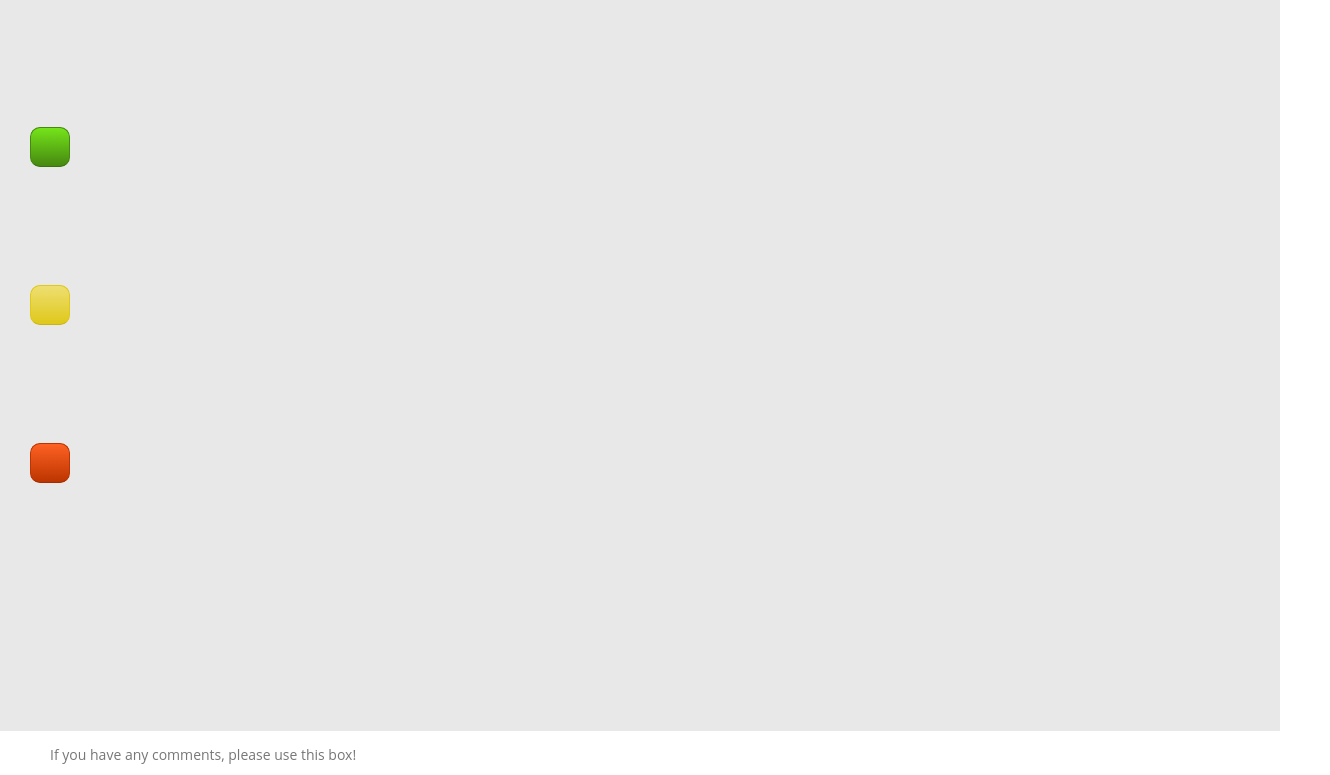
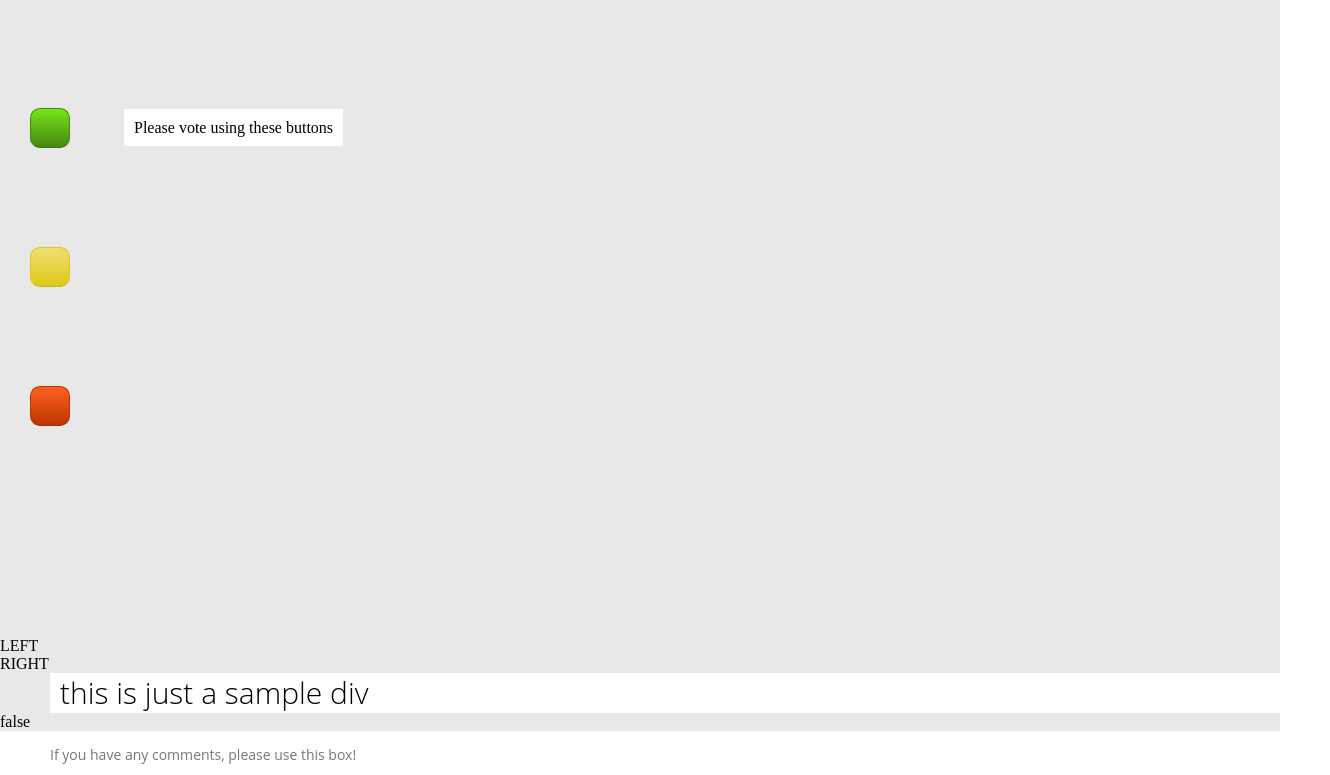
Before and after one commit to dirkjot/steamvoat, a plain HTML site: page src/main/resources/static/index.html in a window 1280 px wide. Shown: the part 69-844 px from the top of the page, 1330 px wide, since content can reach past the window. Drawn offline with nearby package versions, Linux system fonts and the light colour scheme; some packages are replaced by stand-ins of ours.

Commit message:
Animation working on hide

```diff
--- a/src/main/resources/static/index.html
+++ b/src/main/resources/static/index.html
@@ -10,7 +10,7 @@
 
 <div class="flex-container">
     <div class="header-group">
-        <div class="header-item"><h1>SteamVoat</h1></div>
+        <div class="header-item"><h1>SteamVoat: Prof Hald</h1></div>
     </div>
     <div class="vote-group" ng-class="votecolorclass">
         <div class="vote-item"> <!-- not sure why TODO -->
@@ -18,6 +18,8 @@
         <div class="vote-item">
             <button class="btn  green-custom"
                     ng-click="clickbutton('green')">&nbsp;</button>
+            <span ng-hide="voteData.color != '' " class="animate-hide">
+                Please vote using these buttons</span>
         </div>
         <div class="vote-item">
             <button class="btn yellow-custom"
@@ -29,6 +31,15 @@
         </div>
         <div class="vote-item">
             &nbsp;</div>
+    </div>
+
+    <div id='outerdiv'  >
+        <div ng-click="myValue=true" >LEFT</div>
+        <div  ng-click="myValue=false">RIGHT</div>
+        <div id="one" class='animate-hide bubble'  ng-hide="myValue">
+            this is just a sample div
+        </div>
+        {{myValue}}
     </div>
 </div>
 
@@ -47,6 +58,7 @@
 <script src="https://ajax.googleapis.com/ajax/libs/angularjs/1.4.9/angular.js"></script><!-- TODO minify -->
 <script src="https://ajax.googleapis.com/ajax/libs/angularjs/1.4.9/angular-cookies.js"></script>
 <script src="js/angular-uuid.js"></script>
+<script src="js/angular-animate.min.js"></script>
 
 <script type="text/javascript" src="https://ajax.googleapis.com/ajax/libs/jquery/1.7.2/jquery.min.js"></script>
 <script type="text/javascript" src="js/jrumble.js"></script>
--- a/src/main/resources/static/index.js
+++ b/src/main/resources/static/index.js
@@ -1,9 +1,10 @@
-app = angular.module("voat", ["angular-uuid", "ngCookies"]);
+app = angular.module("voat", ["angular-uuid", "ngCookies", "ngAnimate"]);
 
 app.controller("one", ['$scope', '$http', '$cookies', '$timeout', 'uuid',
   function($scope, $http, $cookies, $timeout, uuid) {
   $scope.voteData = {comment: "", color: "", uuid: ""};
   $scope.votecolorclass = "";
+  $scope.myValue = false;
 
   $scope.determine_user = function() {
     var userUuid = $cookies.get('useruuid');
@@ -32,17 +33,17 @@ app.controller("one", ['$scope', '$http', '$cookies', '$timeout', 'uuid',
 
   $scope.determine_user();
 
-  // Initialize jRumble on Selector
-  $('.btn').jrumble({
-                    	x: 0,	y: 0,
-                    	rotation: 9, speed: 60,
-                    });
-
-  // Start rumble on element
-  $('.btn').trigger('startRumble');
-
-  $timeout(function() { $('.btn').trigger('stopRumble'); },
-    1500);
+  //// Initialize jRumble on Selector
+  //$('.btn').jrumble({
+  //                  	x: 0,	y: 0,
+  //                  	rotation: 9, speed: 60,
+  //                  });
+  //
+  //// Start rumble on element
+  //$('.btn').trigger('startRumble');
+  //
+  //$timeout(function() { $('.btn').trigger('stopRumble'); },
+  //  1500);
 
 
 }]);
--- a/src/main/resources/static/steamvoat.css
+++ b/src/main/resources/static/steamvoat.css
@@ -143,3 +143,31 @@ p {
     color: #777777;
     font-size: 14px;
 }
+
+.bubble {
+    font-weight: 300;
+    font-size: 30px;
+    margin: 0px 0px 0px 0px;
+    line-height: 120%;
+    font-family: 'Open sans', sans-serif;
+}
+
+
+.animate-hide {
+    -webkit-transition:all cubic-bezier(0.250, 0.460, 0.450, 0.940) 2s;
+    -moz-transition:all cubic-bezier(0.250, 0.460, 0.450, 0.940) 2s;
+    -o-transition:all cubic-bezier(0.250, 0.460, 0.450, 0.940) 2s;
+    transition:all cubic-bezier(0.250, 0.460, 0.450, 0.940) 2s;
+    line-height:20px;
+    background:white;
+    position: relative;
+    left: 50px;
+    opacity:1;
+    padding:10px;
+}
+
+.animate-hide.ng-hide {
+    left: 100%;
+    opacity:0;
+    padding:0 10px;
+}
```
